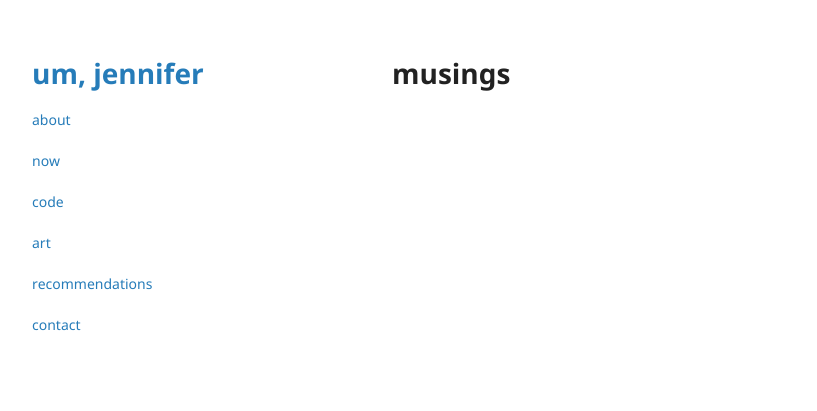
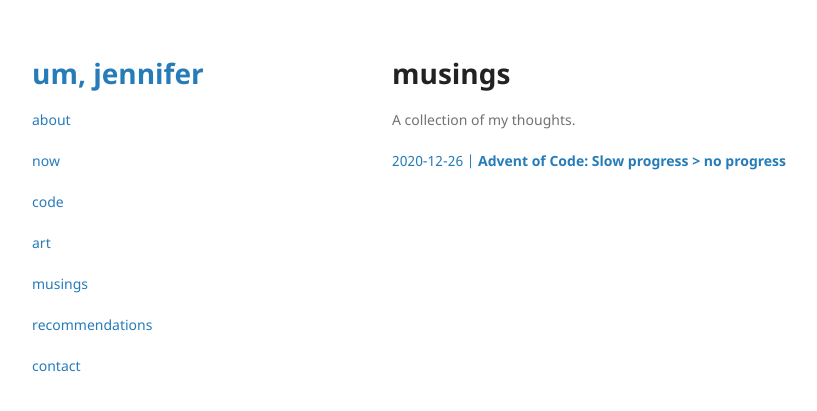
Before and after one commit to umjennifer/umjennifer.github.io, a Jekyll site: the page built from musings.md, in a window 1280 px wide. Shown: the top 411 px of the page, without its empty margins (178-995 px from the left). Built offline with Jekyll 4.4.1, drawn with Linux system fonts in a browser that asks for light colours; our own code applies the rules of GitHub Pages for plain Markdown files.

Commit message:
Add first blog post, musing page, update contact

```diff
--- a/_layouts/default.html
+++ b/_layouts/default.html
@@ -15,6 +15,7 @@
         <p><a href="{{ site.github.url }}/now">now</a></p>
         <p><a href="{{ site.github.url }}/code">code</a></p>
         <p><a href="{{ site.github.url }}/art">art</a></p>
+        <p><a href="{{ site.github.url }}/musings">musings</a></p>
         <p><a href="{{ site.github.url }}/recommendations">recommendations</a></p>
         <p><a href="{{ site.github.url }}/contact">contact</a></p>
       </header>
--- /dev/null
+++ b/_posts/2020-12-26-advent-of-code-slow-progress-no-progress.md
@@ -0,0 +1,12 @@
+---
+layout: default
+title:  "Advent of Code: Slow progress > no progress"
+date:   2020-12-26
+tags: adventofcode 2020
+excerpt_separator: <!--more-->
+---
+# {{page.title}}
+### {{page.date | date_to_string}}
+adventofcode.com is a twenty-five day December advent calendar with fifty programming challenges. The site has released all their challenges for the year, but I've only finished up to Day 7 so far.
+
+I haven't kept up with the challenges as they were released each day, but I'm still very proud of my progress! I've been enrolling in C++ classes at a local community college and it's been fun applying what I've learned so far. comparing my recent code to my Day 1 code , I've seen an improvement and I am excited to keep progressing! :)
--- a/musings.md
+++ b/musings.md
@@ -3,10 +3,8 @@ layout: default
 ---
 # musings
 
-<ul>
+A collection of my thoughts.
+
 {% for post in site.posts %}
-<li>
-<a href="{{ post.url  }}">{{ post.title  }}</a>
-</li>
+<a href="{{ post.url  }}">{{ post.date | date: "%Y-%m-%d" }} | <b>{{ post.title  }}</b></a>
 {% endfor %}
-</ul>
```
Also changed, not shown: contact.md (+1 -1 lines), 1 other file.
